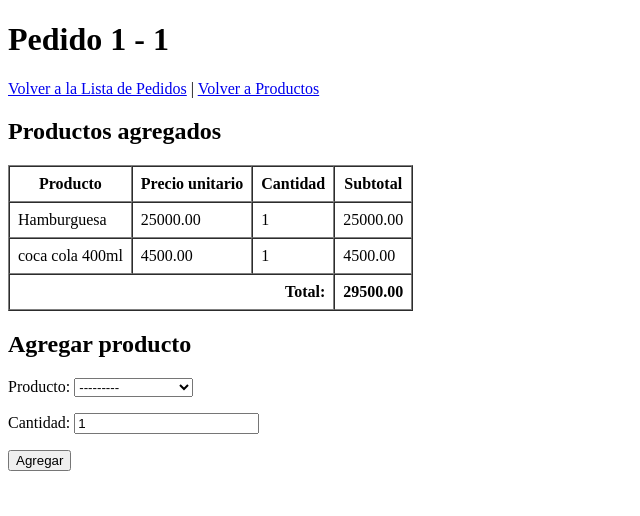
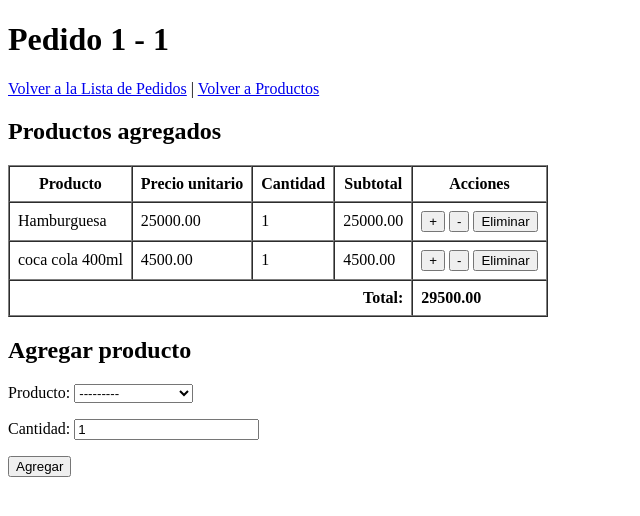
Before and after one commit to acmazoh/Gestion_pedidos_inventario, a Django app: page /ventas/pedidos/1/ in a window 1280 px wide. Shown: the top 516 px of the page, without its empty margins (0-640 px from the left). Run offline with Django 4.2, Linux system fonts and the light colour scheme; a user stored in the database is signed in; data comes from the database, SQL or seed files in the repository.

Commit message:
agregar la funcion de modificar y eliminar productos de la orden

```diff
--- a/ventas/models.py
+++ b/ventas/models.py
@@ -11,7 +11,7 @@
         ('pagado', 'Pagado'),
     ]
 
-    mesa_o_online = models.CharField(max_length=100, help_text="Número de mesa o identificador de pedido en línea")
+    mesa_o_online = models.CharField(max_length=100, help_text="Cliente")
     estado = models.CharField(max_length=20, choices=ESTADOS, default='pendiente')
     creado_por = models.ForeignKey(User, on_delete=models.CASCADE)
     fecha_creacion = models.DateTimeField(auto_now_add=True)
--- a/ventas/templates/ventas/pedido_detail.html
+++ b/ventas/templates/ventas/pedido_detail.html
@@ -20,6 +20,7 @@
                 <th>Precio unitario</th>
                 <th>Cantidad</th>
                 <th>Subtotal</th>
+                <th>Acciones</th>
             </tr>
         </thead>
         <tbody>
@@ -29,17 +30,31 @@
                 <td>{{ item.producto.precio }}</td>
                 <td>{{ item.cantidad }}</td>
                 <td>{{ item.subtotal }}</td>
+                <td>
+                    <form method="post" action="{% url 'pedido_item_increment' pedido.id item.id %}" style="display:inline;">
+                        {% csrf_token %}
+                        <button type="submit" name="action" value="increment">+</button>
+                    </form>
+                    <form method="post" action="{% url 'pedido_item_decrement' pedido.id item.id %}" style="display:inline;">
+                        {% csrf_token %}
+                        <button type="submit" name="action" value="decrement">-</button>
+                    </form>
+                    <form method="post" action="{% url 'pedido_item_delete' pedido.id item.id %}" style="display:inline;">
+                        {% csrf_token %}
+                        <button type="submit">Eliminar</button>
+                    </form>
+                </td>
             </tr>
             {% empty %}
             <tr>
-                <td colspan="4">No hay productos agregados a este pedido.</td>
+                <td colspan="5">No hay productos agregados a este pedido.</td>
             </tr>
             {% endfor %}
         </tbody>
         {% if items %}
         <tfoot>
             <tr>
-                <td colspan="3" style="text-align: right;"><strong>Total:</strong></td>
+                <td colspan="4" style="text-align: right;"><strong>Total:</strong></td>
                 <td><strong>{{ total }}</strong></td>
             </tr>
         </tfoot>
--- a/ventas/urls.py
+++ b/ventas/urls.py
@@ -6,4 +6,7 @@
     path('pedidos/', views.PedidoListView.as_view(), name='pedido_list'),
     path('pedidos/nuevo/', views.PedidoCreateView.as_view(), name='pedido_create'),
     path('pedidos/<int:pk>/', views.PedidoDetailView.as_view(), name='pedido_detail'),
+    path('pedidos/<int:pedido_pk>/items/<int:item_pk>/incrementar/', views.PedidoProductoQuantityUpdateView.as_view(), name='pedido_item_increment'),
+    path('pedidos/<int:pedido_pk>/items/<int:item_pk>/disminuir/', views.PedidoProductoQuantityUpdateView.as_view(), name='pedido_item_decrement'),
+    path('pedidos/<int:pedido_pk>/items/<int:item_pk>/eliminar/', views.PedidoProductoDeleteView.as_view(), name='pedido_item_delete'),
 ]
--- a/ventas/views.py
+++ b/ventas/views.py
@@ -1,4 +1,5 @@
 from django.shortcuts import render, get_object_or_404, redirect
+from django.views import View
 from django.views.generic import ListView
 from django.views.generic.edit import CreateView
 from django.urls import reverse_lazy
@@ -100,3 +101,30 @@
             'items': items,
             'total': total,
         })
+
+
+class PedidoProductoDeleteView(LoginRequiredMixin, View):
+    def post(self, request, pedido_pk, item_pk, *args, **kwargs):
+        pedido = get_object_or_404(Pedido, pk=pedido_pk, creado_por=request.user)
+        item = get_object_or_404(PedidoProducto, pk=item_pk, pedido=pedido)
+        item.delete()
+        return redirect('pedido_detail', pk=pedido_pk)
+
+
+class PedidoProductoQuantityUpdateView(LoginRequiredMixin, View):
+    def post(self, request, pedido_pk, item_pk, *args, **kwargs):
+        pedido = get_object_or_404(Pedido, pk=pedido_pk, creado_por=request.user)
+        item = get_object_or_404(PedidoProducto, pk=item_pk, pedido=pedido)
+        action = request.POST.get('action')
+
+        if action == 'increment':
+            item.cantidad += 1
+            item.save()
+        elif action == 'decrement':
+            if item.cantidad > 1:
+                item.cantidad -= 1
+                item.save()
+            else:
+                # eliminar si se reduce por debajo de 1
+                item.delete()
+        return redirect('pedido_detail', pk=pedido_pk)
```
